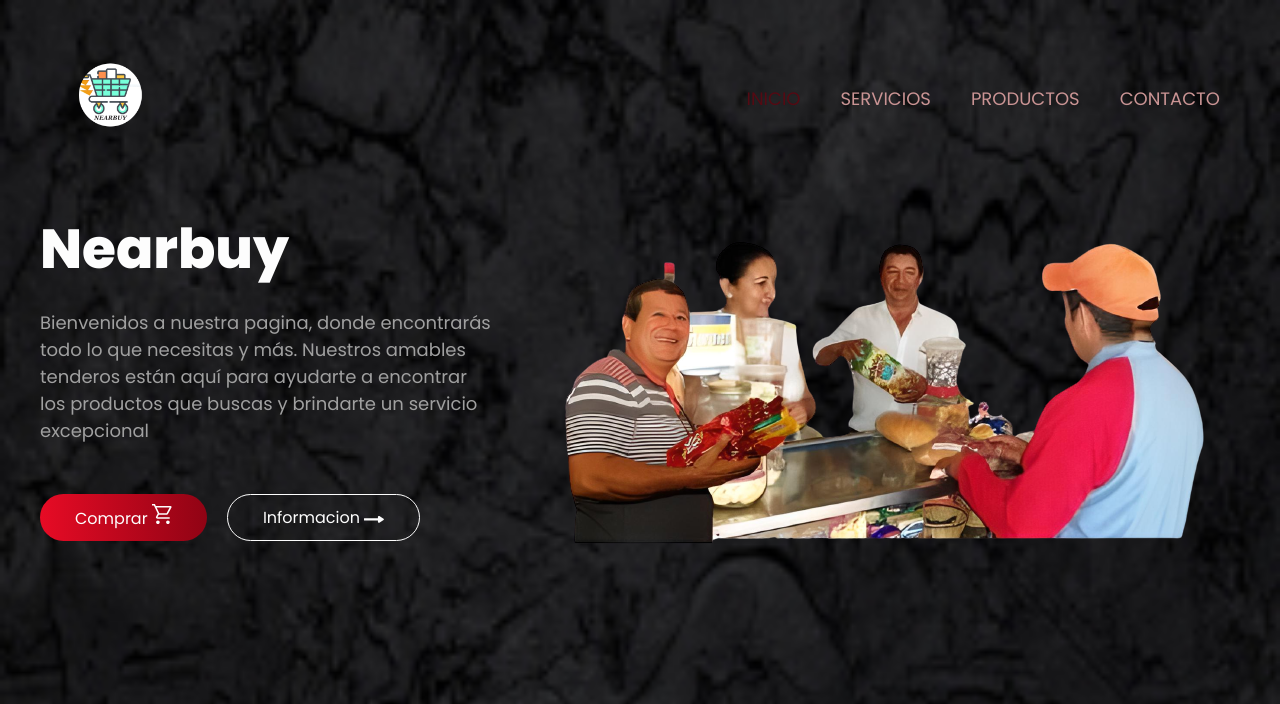
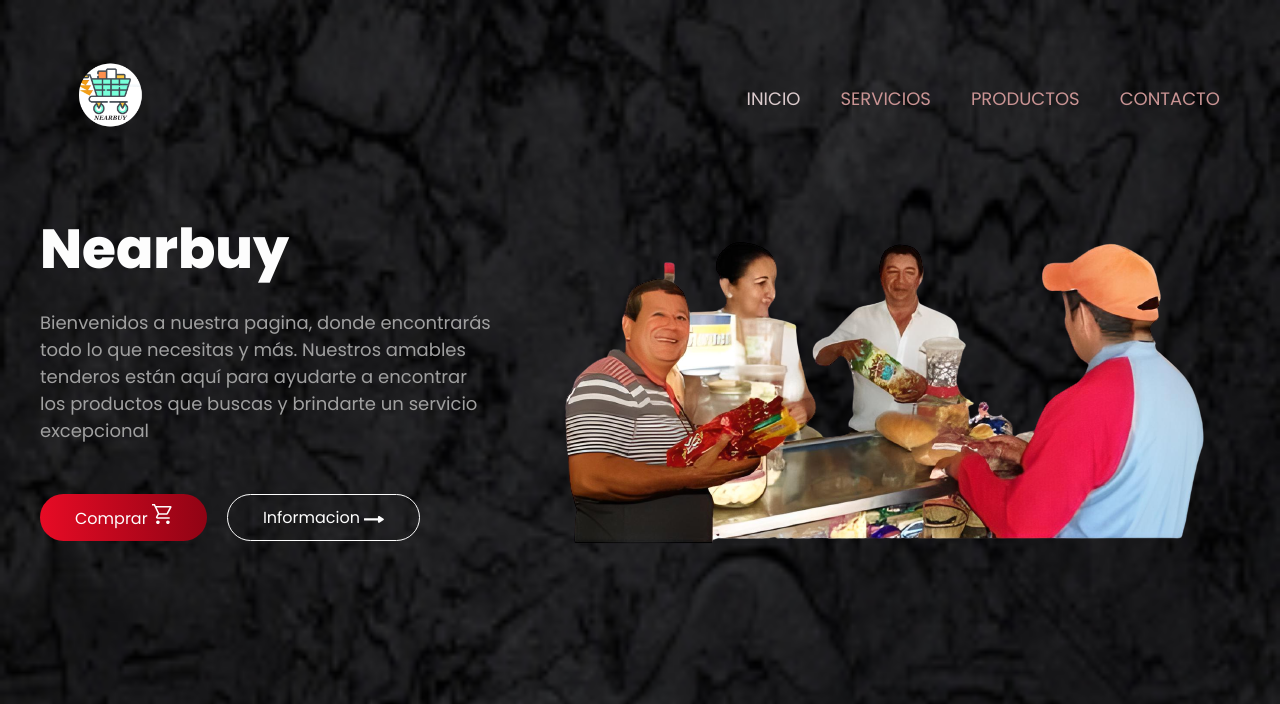
Before and after one commit to Destrowashere/NEABUY, a PHP site: page / in a window 1280 px wide, with the pointer over the restyled element. Shown: the top 704 px of the page. Run offline with PHP 8.4, Linux system fonts and the light colour scheme.

Commit message:
Update style.css

```diff
--- a/style.css
+++ b/style.css
@@ -58,7 +58,7 @@ header{
 }
 
 .menu .navbar ul li a:hover {
-    color: #550a13;
+    color: #dbcacc;
 }
 
 #menu {
```
